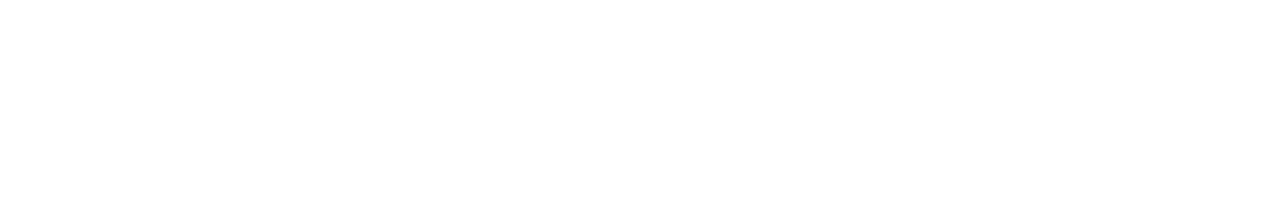
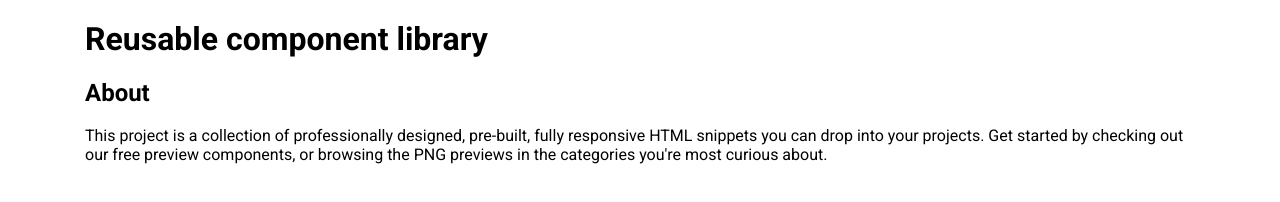
Before and after one commit to js-tasks-ru/htmlcss-20210708_olenka-oleynik, a website: page index.html in a window 1280 px wide. Drawn offline with nearby package versions, Linux system fonts and the light colour scheme.

```diff
--- a/assets/css/main.css
+++ b/assets/css/main.css
@@ -1,3 +1,4 @@
+@import 'normalize.css';
 @import '../fonts/fonts.css';
 
 :root {
--- a/assets/fonts/fonts.css
+++ b/assets/fonts/fonts.css
@@ -1 +1,5 @@
 @import url('https://fonts.googleapis.com/css2?family=Roboto:ital,wght@0,100;0,300;0,400;0,500;0,700;0,900;1,100;1,300;1,400;1,500;1,700;1,900&display=swap');
+@font-face {
+    font-family: "inter";
+    src: url(assets\fonts\Inter-VariableFont_slnt,wght.ttf);
+}
--- a/index.html
+++ b/index.html
@@ -1,10 +1,36 @@
 <!DOCTYPE html>
-<!-- Главная страница -->
 <html lang="ru">
     <head>
         <link rel="stylesheet" href="./assets/css/main.css">
+        <link rel="stylesheet" href="./components/header/header.css"">
+        <link rel="stylesheet" href="./components/footer/footer.css"">
+        <style>
+             .page {
+            }
+            .page__box {
+             max-width: 1110px;
+            width: 100%;
+            margin: 0 auto;
+
+            }
+
+        </style>
     </head>
-    <body>
+    <body class="page">
+        <Header class="header">
+            <div class="page__box">
+            <h1 class="header__title">Reusable component library</h1>
+            </div>
+        </Header>
+        <main>
+
+        </main>
+        <footer>
+            <div class="page__box">
+             <h2 class="footer__title">About</h2>
+                <p class="footer__desc">This project is a collection of professionally designed, pre-built, fully responsive HTML snippets you can drop into your projects. Get started by checking out our free preview components, or browsing the PNG previews in the categories you're most curious about.</p>
+            </div>
+        </footer>
 
     </body>
 </html>
```
Also changed, not shown: 03-lection1/01-button/button.css (+5 -5 lines).
